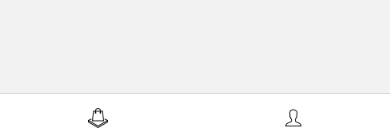
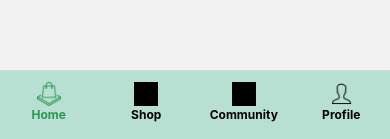
Before and after one commit to sndeshmukh00/krishakam, a React Native app: screen / in a window 390 px wide. Shown: the part 702-841 px from the top of the page. Built offline with nearby package versions, Linux system fonts and the light colour scheme; grey boxes are pictures that could not be loaded.

Commit message:
Bottom Tab Navigation added

```diff
--- a/src/navigation/navigator.js
+++ b/src/navigation/navigator.js
@@ -4,6 +4,11 @@ import { createStackNavigator } from '@react-navigation/stack'
 import Home from '../screens/home'
 import Profile from '../screens/profile'
 import { Image } from 'react-native'
+import colors from "../theme/colors";
+import Shop from "../screens/shop";
+import Community from "../screens/community";
+import CaptureButton from "../components/atoms/CaptureButton";
+import CapturePhoto from "../screens/CapturePhoto";
 
 const Tab = createBottomTabNavigator();
 const Stack = createStackNavigator();
@@ -13,29 +18,131 @@ const tabOptions = {
 }
 const screenOptionStyle = {
     headerShown: false,
-    headerTitle: 'HOMEMEE'
+    headerTitle: 'Home'
 }
 
 const BottomTabNavigator = () => {
     return (
-        <Tab.Navigator screenOptions={{ headerShown: false}}>
+        <Tab.Navigator
+            screenOptions={{
+                headerShown: false,
+                tabBarStyle:  {
+                    height: 72,
+                    // borderTopLeftRadius: 30,
+                    // borderTopRightRadius: 30,
+                    // position: 'absolute',
+                    bottom: 0,
+                    backgroundColor: '#b8e0d2',
+                },
+            }}
+        >
             <Tab.Screen name="Home" screenOptions={{ headerShown: false }} component={Home} options={{
-                tabBarLabel: "",
-                tabBarIcon: () => (
+                tabBarLabel: "Home",
+                tabBarLabelPosition: 'below-icon',
+                tabBarIcon: ({ focused }) => (
                     <Image
                         source={require("../assets/icons/home.png")}
-                        style={{height: 20, width: 20}}
+                        style={{height: 24, width: 24, tintColor: focused ? colors.primary : colors.black}}
                     />
-                )
+                ),
+                tabBarLabelStyle: {
+                    flex: 1,
+                    textAlign: 'center',
+                    fontSize: 12,
+                    fontWeight: 'bold'
+                },
+                tabBarIconStyle: {
+                    bottom: -5,
+                    flex: 1,
+                    alignItems: 'center',
+                },
+                tabBarActiveTintColor: colors.primary,
+                tabBarInactiveTintColor: colors.black,
+            }}/>
+            <Tab.Screen name="Shop" component={Shop} options={{
+                tabBarLabel: "Shop",
+                tabBarIcon: ({ focused }) => (
+                    <Image
+                        source={require("../assets/icons/shop.png")}
+                        style={{height: 24, width: 24, tintColor: focused ? colors.primary : colors.black }}
+                    />
+                ),
+                tabBarLabelStyle: {
+                    flex: 1,
+                    textAlign: 'center',
+                    fontSize: 12,
+                    fontWeight: 'bold'
+                },
+                tabBarIconStyle: {
+                    bottom: -5,
+                    flex: 1,
+                    alignItems: 'center',
+                },
+                tabBarActiveTintColor: colors.primary,
+                tabBarInactiveTintColor: colors.black,
+            }}/>
+            {/* <Tab.Screen name="Capture" component={CapturePhoto} options={{
+                tabBarLabel: "Diagnose",
+                tabBarIcon: () => (
+                    <CaptureButton />
+                ),
+                tabBarLabelStyle: {
+                    flex: 1,
+                    textAlign: 'center',
+                    fontSize: 12,
+                    fontWeight: 'bold'
+                },
+                tabBarIconStyle: {
+                    bottom: -5,
+                    flex: 1,
+                    alignItems: 'center',
+                },
+                tabBarActiveTintColor: colors.primary,
+                tabBarInactiveTintColor: colors.black,
+            }}/> */}
+            <Tab.Screen name="Community" component={Community} options={{
+                tabBarLabel: "Community",
+                tabBarIcon: ({ focused }) => (
+                    <Image
+                        source={require("../assets/icons/community.png")}
+                        style={{height: 24, width: 24, tintColor: focused ? colors.primary : colors.black }}
+                    />
+                ),
+                tabBarLabelStyle: {
+                    flex: 1,
+                    textAlign: 'center',
+                    fontSize: 12,
+                    fontWeight: 'bold'
+                },
+                tabBarIconStyle: {
+                    bottom: -5,
+                    flex: 1,
+                    alignItems: 'center',
+                },
+                tabBarActiveTintColor: colors.primary,
+                tabBarInactiveTintColor: colors.black,
             }}/>
             <Tab.Screen name="Profile" component={Profile} options={{
-                tabBarLabel: "",
-                tabBarIcon: () => (
+                tabBarLabel: "Profile",
+                tabBarIcon: ({ focused }) => (
                     <Image
                         source={require("../assets/icons/profile.png")}
-                        style={{height: 20, width: 20}}
+                        style={{height: 24, width: 24, tintColor: focused ? colors.primary : colors.black }}
                     />
-                )
+                ),
+                tabBarLabelStyle: {
+                    flex: 1,
+                    textAlign: 'center',
+                    fontSize: 12,
+                    fontWeight: 'bold'
+                },
+                tabBarIconStyle: {
+                    bottom: -5,
+                    flex: 1,
+                    alignItems: 'center',
+                },
+                tabBarActiveTintColor: colors.primary,
+                tabBarInactiveTintColor: colors.black,
             }}/>
 
         </Tab.Navigator>
```
